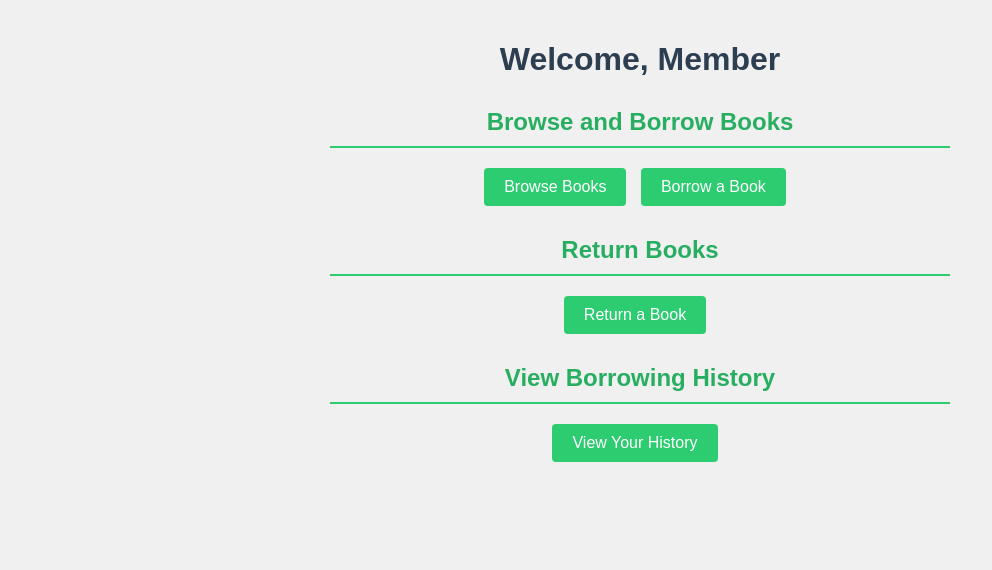
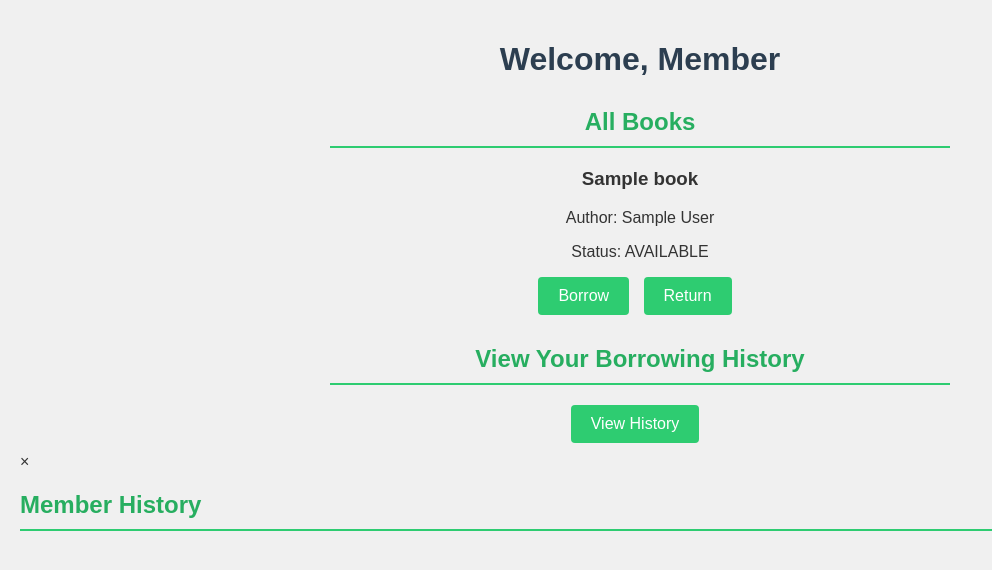
Before and after one commit to abhishekY2401/Library-Management-System, a Django app: page /member-home/ in a window 1280 px wide. Shown: the top 570 px of the page, without its empty margins (0-992 px from the left). Run offline with Django 5.2, Linux system fonts and the light colour scheme; tables that the repository leaves empty hold one stand-in row (values such as "Sample post").

Commit message:
update all necessary changes

```diff
--- a/books/templates/member.html
+++ b/books/templates/member.html
@@ -13,29 +13,42 @@
 
     <!-- Browse and Borrow Books Section -->
     <section id="browse-books">
-      <h2>Browse and Borrow Books</h2>
-      <button onclick="window.location.href='/browse-books/'">
-        Browse Books
-      </button>
-      <button onclick="window.location.href='/borrow-book/'">
-        Borrow a Book
-      </button>
+      <h2>All Books</h2>
+      <div class="book-list">
+        <!-- Placeholder for displaying books -->
+        {% for book in books %}
+        <div class="book-card">
+          <h3>{{ book.title }}</h3>
+          <p>Author: {{ book.author }}</p>
+          <p>Status: {{ book.status }}</p>
+          <button onclick="borrowBook({{ book.id }})" {% if book.status != 'Available' %} disabled {% endif %}>
+            Borrow
+          </button>
+          <button onclick="returnBook({{ book.id }})" {% if book.status == 'Available' %} disabled {% endif %}>
+            Return
+          </button>
+        </div>
+        {% endfor %}
+      </div>
     </section>
 
-    <!-- Return Books Section -->
-    <section id="return-books">
-      <h2>Return Books</h2>
-      <button onclick="window.location.href='/return-book/'">
-        Return a Book
-      </button>
+    <!-- View Member History -->
+    <section id="member-history">
+      <h2>View Your Borrowing History</h2>
+      <button onclick="openMemberHistoryModal()">View History</button>
     </section>
 
-    <!-- View Borrowing History -->
-    <section id="view-borrowing-history">
-      <h2>View Borrowing History</h2>
-      <button onclick="window.location.href='/view-borrowing-history/'">
-        View Your History
-      </button>
-    </section>
+    <!-- Member History Modal -->
+    <div id="memberHistoryModal" class="modal">
+      <div class="modal-content">
+        <span class="close-button" onclick="closeMemberHistoryModal()">&times;</span>
+        <h2>Member History</h2>
+        <div id="memberHistoryContent">
+          <!-- Member history will be dynamically populated here -->
+        </div>
+      </div>
+    </div>
+
+    <script src="{% static '/js/member.js' %}"></script>
   </body>
 </html>
--- a/books/urls.py
+++ b/books/urls.py
@@ -15,6 +15,6 @@
     path('api/books/<int:id>/update/', update_book, name='update_book'),
     path('api/books/<int:id>/remove/', remove_book, name='remove_book'),
 
-    path('api/books/borrow', borrow_book, name='borrow_book'),
-    path('api/books/return', return_book, name='return_book')
+    path('api/books/<int:id>/borrow', borrow_book, name='borrow_book'),
+    path('api/books/<int:id>/return', return_book, name='return_book')
 ]
--- a/books/views.py
+++ b/books/views.py
@@ -1,10 +1,12 @@
 from rest_framework import status
 from rest_framework.decorators import api_view, permission_classes
 from rest_framework.response import Response
+from django.contrib.auth.decorators import login_required
 from books.models import Book, BookRecord
 from users.models import User
 from books.serializers import BookSerializer, BookRecordSerializer, BookUpdateSerializer
 from users.serializers import UserSerializer
+from rest_framework.permissions import IsAuthenticated
 from books.permissions import IsLibrarian
 from datetime import datetime, timezone
 from django.shortcuts import render
@@ -105,10 +107,11 @@
 
 
 @api_view(['POST'])
-def borrow_book(request):
+def borrow_book(request, id):
     # get the user id and book id for creating a book record of BORROWED status
-    member_id = request.data.get('user_id')
-    book_id = request.data.get('book_id')
+    print(request)
+    member_id = request.user
+    book_id = id
     return_date = request.data.get('return_date')
 
     try:
@@ -143,10 +146,10 @@
 
 
 @api_view(['POST'])
-def return_book(request):
+def return_book(request, id):
     # get the user id and book id for creating a book record of BORROWED status
-    member_id = request.data.get('user_id')
-    book_id = request.data.get('book_id')
+    member_id = request.user
+    book_id = id
 
     try:
         # now fetch the user and the book data by its corresponding id
@@ -229,5 +232,23 @@
     return render(request, 'librarian.html', context={"books": book_serializer.data, "members": member_serializer.data, "records": record_serializer.data})
 
 
+@permission_classes([IsAuthenticated])
 def member_home(request):
-    return render(request, 'member.html')
+    try:
+
+        books = Book.objects.all()
+        book_serializer = BookSerializer(books, many=True)
+
+        # records = BookRecord.objects.filter(member=member_id)
+        # record_serializer = BookRecordSerializer(records, many=True)
+
+    except User.DoesNotExist:
+        return Response("No User exists in the library", status=status.HTTP_404_NOT_FOUND)
+
+    except BookRecord.DoesNotExist:
+        return Response("Record not found in library", status=status.HTTP_404_NOT_FOUND)
+
+    return render(request, 'member.html', context={
+        'books': book_serializer.data,
+        # "records": record_serializer.data
+    })
--- /dev/null
+++ b/static/js/member.js
@@ -0,0 +1,96 @@
+//
+
+// Borrow a book
+function borrowBook(bookId) {
+  console.log("inside borrow book function...");
+  const token = sessionStorage.getItem("access_token");
+  fetch(`/api/books/${bookId}/borrow/`, {
+    method: "POST",
+    headers: {
+      "Content-Type": "application/json",
+      Authorization: `Bearer ${token}`,
+    },
+    body: JSON.stringify({
+      return_date: returnDate,
+    }),
+  })
+    .then((response) => {
+      if (response.ok) {
+        location.reload(); // Reload the page after borrowing
+      } else {
+        return response.json().then((error) => {
+          console.error("Error:", error);
+        });
+      }
+    })
+    .catch((error) => console.error("Error:", error));
+}
+
+// Return a book
+function returnBook(bookId) {
+  const token = sessionStorage.getItem("access_token");
+  fetch(`/api/books/${bookId}/return/`, {
+    method: "POST",
+    headers: {
+      "Content-Type": "application/json",
+      Authorization: `Bearer ${token}`,
+    },
+  })
+    .then((response) => {
+      if (response.ok) {
+        location.reload(); // Reload the page after returning
+      } else {
+        return response.json().then((error) => {
+          console.error("Error:", error);
+        });
+      }
+    })
+    .catch((error) => console.error("Error:", error));
+}
+
+// Open the member history modal
+function openMemberHistoryModal() {
+  const token = sessionStorage.getItem("access_token");
+  const memberId = sessionStorage.getItem("member_id"); // Assuming member_id is stored
+
+  fetch(`/api/members/${memberId}/history/`, {
+    method: "GET",
+    headers: {
+      Authorization: `Bearer ${token}`,
+    },
+  })
+    .then((response) => response.json())
+    .then((data) => {
+      const historyContent = document.getElementById("memberHistoryContent");
+      historyContent.innerHTML = ""; // Clear previous content
+
+      data.forEach((record) => {
+        const recordDiv = document.createElement("div");
+        recordDiv.className = "history-record";
+        recordDiv.innerHTML = `
+        <p>Book Title: ${record.book_title}</p>
+        <p>Action: ${record.action_type}</p>
+        <p>Date: ${record.issue_date || record.return_date}</p>
+        <hr />
+        `;
+        historyContent.appendChild(recordDiv);
+      });
+
+      // Open the modal
+      document.getElementById("memberHistoryModal").style.display = "block";
+    })
+    .catch((error) => console.error("Error fetching history:", error));
+}
+
+// Close the member history modal
+function closeMemberHistoryModal() {
+  document.getElementById("memberHistoryModal").style.display = "none";
+}
+
+// Close the modal if user clicks outside of it
+window.onclick = function (event) {
+  const modal = document.getElementById("memberHistoryModal");
+  if (event.target == modal) {
+    modal.style.display = "none";
+  }
+};
```
Also changed, not shown: books/templates/librarian.html (+32 -1 lines), library_system/settings.py (+12 -8 lines), requirements.txt (+19 -7 lines), static/js/librarian.js (+47 -1 lines), users/views.py (+9 -5 lines).
